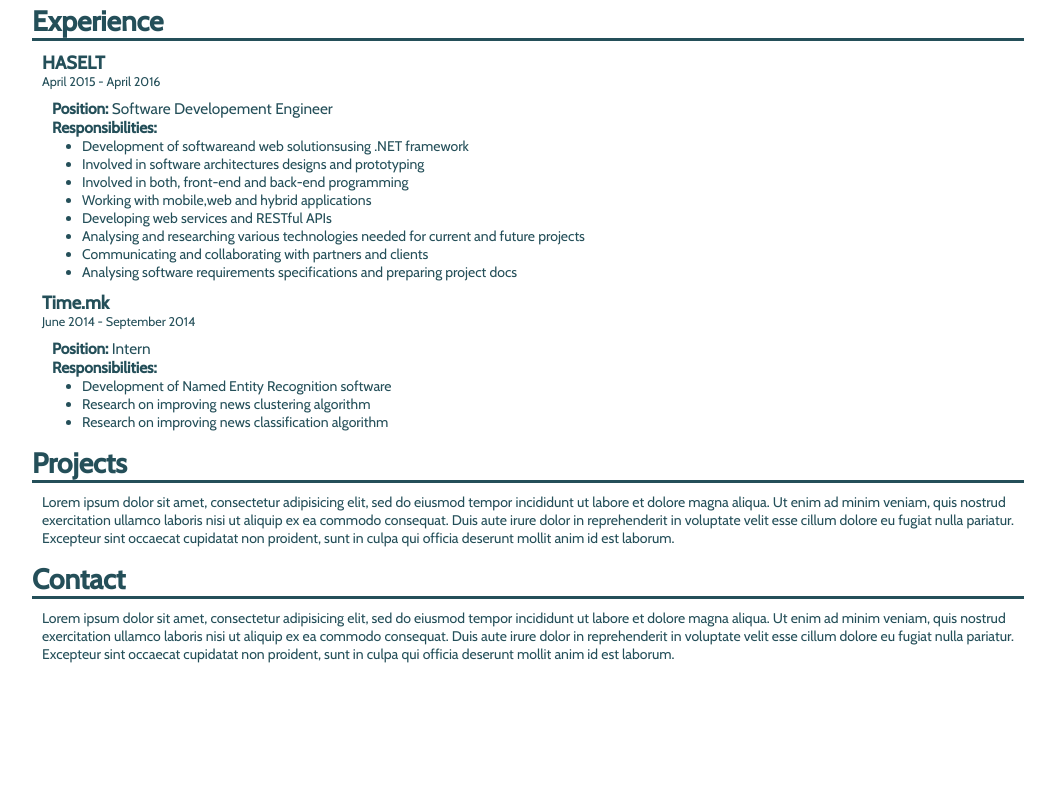
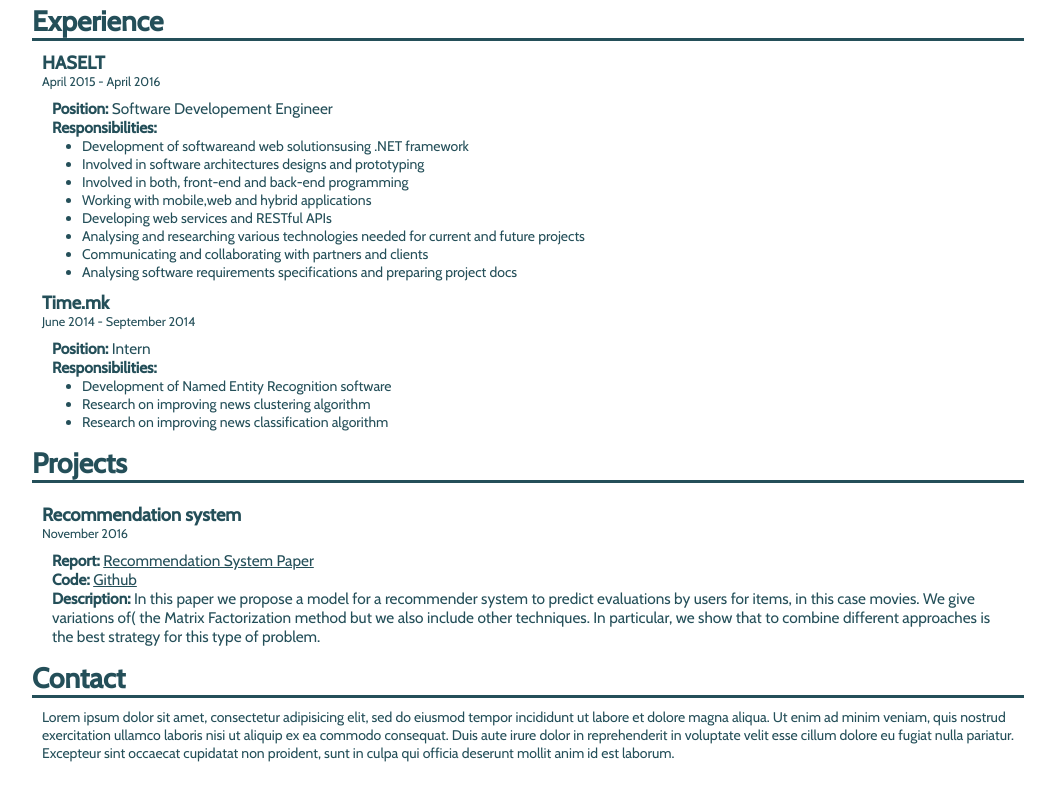
Before and after one commit to Kjosev/kjosev.github.io, a plain HTML site: page index.html in a window 1280 px wide. Shown: the part 748-1548 px from the top of the page, without its empty margins (112-1167 px from the left). Before the commit the page ends 1461 px from the top, so only its background shows below. Drawn offline with nearby package versions, Linux system fonts and the light colour scheme.

Commit message:
Adding Recommender Project

```diff
--- a/index.html
+++ b/index.html
@@ -131,14 +131,16 @@
     </section>
     <section class="sec" id="sec-projects">
       <p class="sec-header">Projects</p>
-      <p class="sec-content">
-        Lorem ipsum dolor sit amet, consectetur adipisicing elit, sed do eiusmod
-        tempor incididunt ut labore et dolore magna aliqua. Ut enim ad minim veniam,
-        quis nostrud exercitation ullamco laboris nisi ut aliquip ex ea commodo
-        consequat. Duis aute irure dolor in reprehenderit in voluptate velit esse
-        cillum dolore eu fugiat nulla pariatur. Excepteur sint occaecat cupidatat non
-        proident, sunt in culpa qui officia deserunt mollit anim id est laborum.
-      </p>
+      <div class="sec-content">
+        <p class="proj-name">Recommendation system</p>
+        <p class="timeline">November 2016</p>
+        <p class="description">
+        <strong>Report: </strong><a href="docs/report_Netflix.pdf" target="blank">Recommendation System Paper</a> <br>
+        <strong>Code: </strong><a href="https://github.com/Kjosev/Recommendation-engine" target="blank">Github</a> <br>
+        <strong>Description: </strong> In this paper we propose a model for a recommender system to predict evaluations by users for items, in this case movies. We give variations of( the Matrix Factorization method but we also include other techniques. In particular, we show that to combine different approaches is the best strategy for this type of problem.
+
+        </p>
+      </div>
     </section>
     <section class="sec" id="sec-contact">
       <p class="sec-header">Contact</p>
--- a/styles/Less/master.less
+++ b/styles/Less/master.less
@@ -24,3 +24,7 @@ p {
 textarea {
 	font-family: inherit;
 }
+
+a, a:visited {
+	color: inherit;
+}
--- a/styles/Less/pages/home.less
+++ b/styles/Less/pages/home.less
@@ -43,7 +43,7 @@
 		padding-bottom: 0;
 	}
 
-	.institution {
+	.institution, .proj-name {
 		font-size: 1.3em;
 		font-weight: bold;
 		margin-top: 10px;
@@ -59,7 +59,6 @@
 		font-size: 1.1em;
 		padding-top: 10px;
 		padding-left: 10px;
-		//text-align: justify;
 	}
 
 	.responsibilities {
```
Also changed, not shown: styles/master.css, styles/master.min.css, 1 other file.
